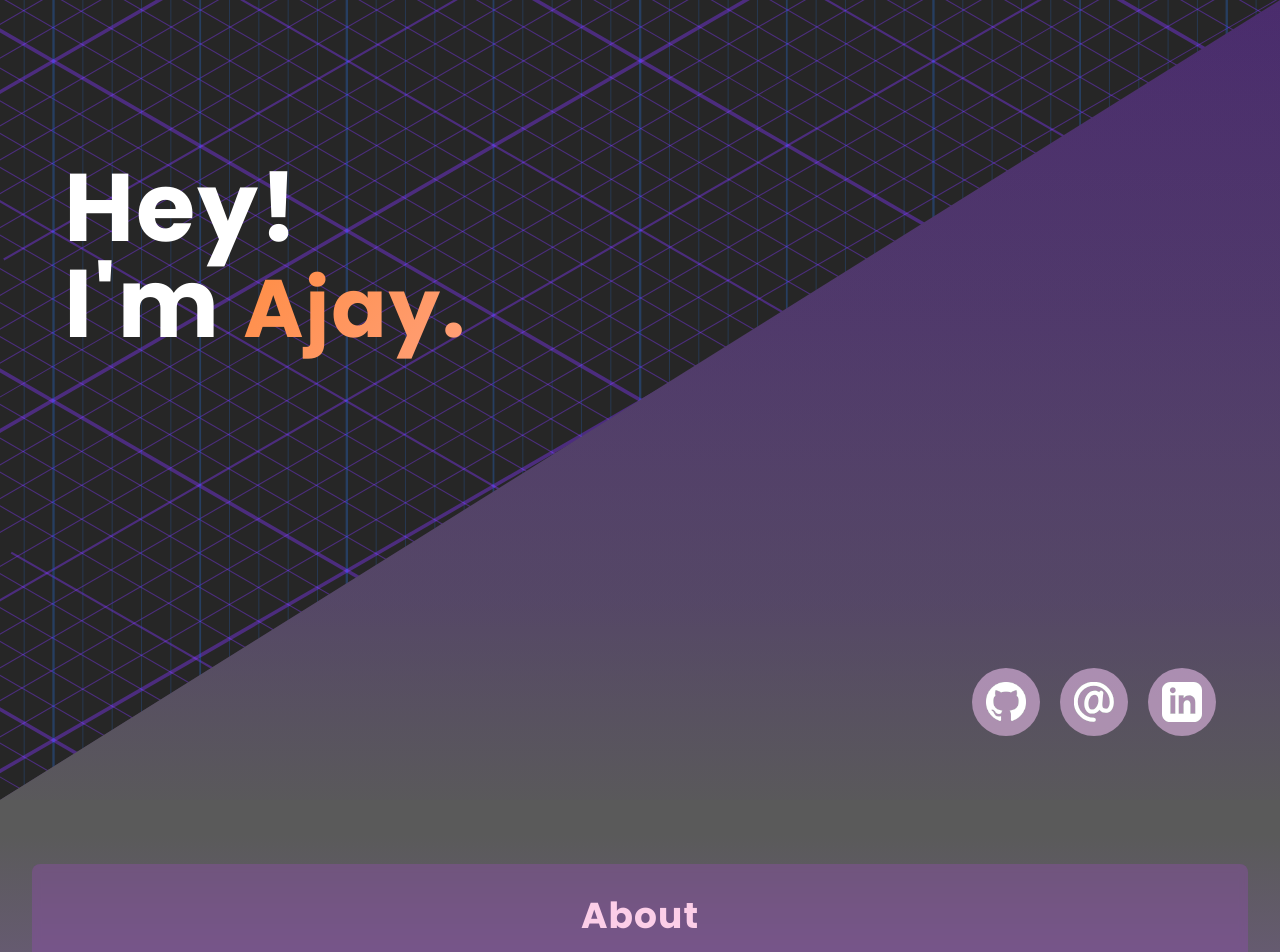
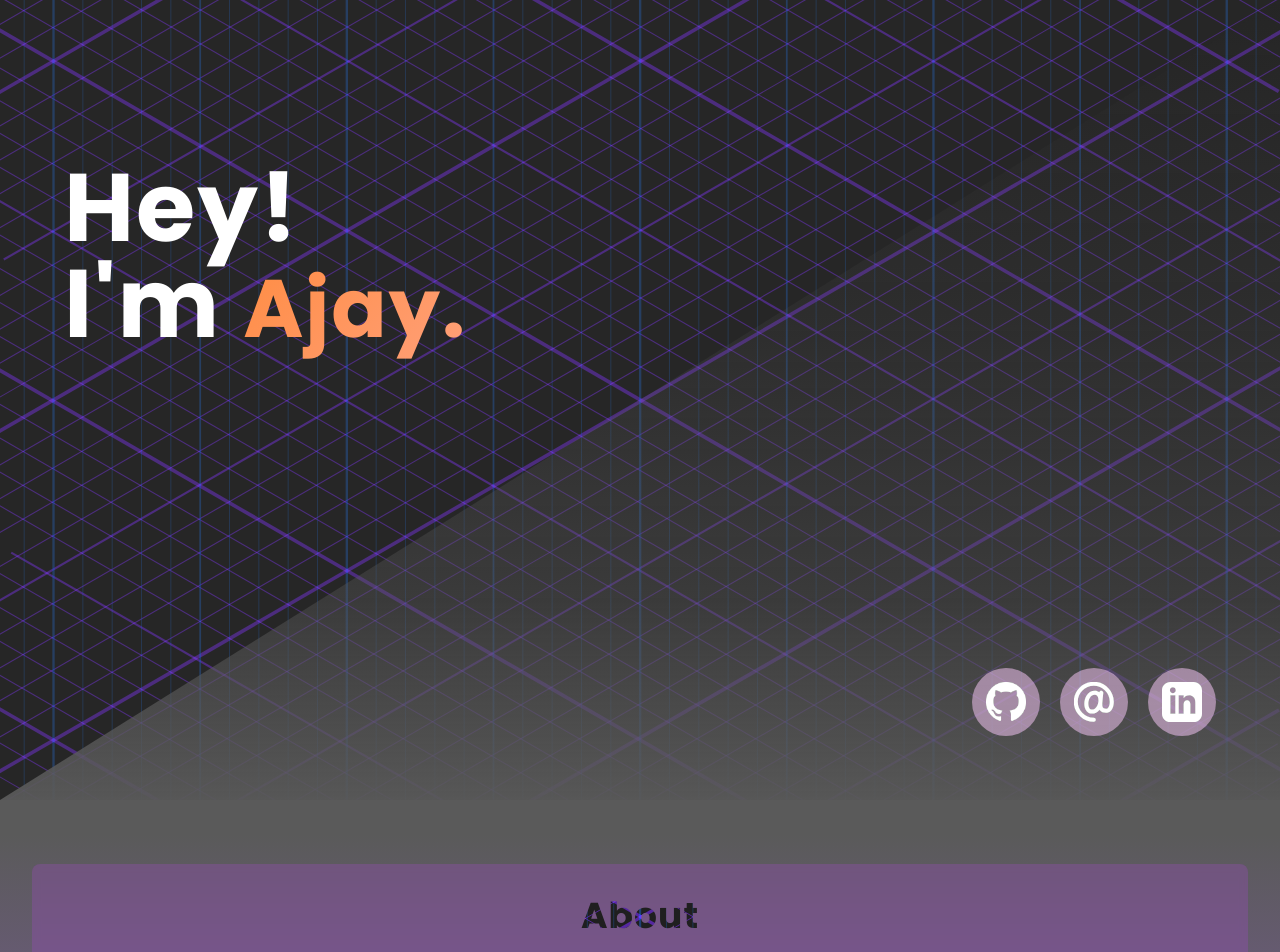
Before and after one commit to ajayraj/ajayraj.co, an Astro site: page / in a window 1280 px wide. Shown: the top 952 px of the page. Built offline with nearby package versions, Linux system fonts and the light colour scheme; Astro itself is replaced by a stand-in of ours.

Commit message:
transparent section titles experiment

```diff
--- a/src/components/Hero.astro
+++ b/src/components/Hero.astro
@@ -105,7 +105,6 @@
     display: flex;
     align-items: center;
     justify-content: center;
-    will-change: transform;
   }
 
   .social-button:hover {
--- a/src/components/Projects.astro
+++ b/src/components/Projects.astro
@@ -85,7 +85,7 @@ const projects = [
       ))}
     </div>
 
-    <div class="mt-12 text-center fade-in-on-scroll">
+    <div class="mt-12 text-center ">
       <a href="https://github.com/ajayraj" target="_blank" rel="noopener noreferrer" class="inline-flex items-center gap-2 text-pink-200 hover:text-orange-300 transition-colors text-lg">
         More projects on GitHub
         <svg class="w-5 h-5" fill="none" stroke="currentColor" viewBox="0 0 24 24">
--- a/src/layouts/Layout.astro
+++ b/src/layouts/Layout.astro
@@ -26,12 +26,14 @@ const {
     <title>{title}</title>
   </head>
   <body class="text-white font-sans antialiased">
+    <!-- Fixed parallax SVG background for entire page -->
+    <div class="fixed-parallax-bg"></div>
     <slot />
     <script is:inline>
       document.addEventListener('DOMContentLoaded', () => {
         const observerOptions = {
-          threshold: 0.1,
-          rootMargin: '0px 0px -100px 0px'
+          threshold: 0.15,
+          rootMargin: '0px'
         };
 
         const fadeInObserver = new IntersectionObserver((entries) => {
@@ -59,6 +61,24 @@ const {
     font-family: 'Poppins', -apple-system, BlinkMacSystemFont, 'Segoe UI', Roboto, sans-serif;
     background: linear-gradient(to bottom, #4a2c6d 0%, #5a4a70 30%, #695a75 60%, #5a5a5a 100%);
     min-height: 100vh;
+    position: relative;
+  }
+
+  /* Fixed parallax background for entire page - behind content */
+  .fixed-parallax-bg {
+    position: fixed;
+    top: 0;
+    left: 0;
+    width: 100%;
+    height: 100%;
+    background-image: url(/img/isometric-green.svg);
+    background-attachment: fixed;
+    background-position: center;
+    background-repeat: no-repeat;
+    background-size: cover;
+    filter: saturate(200%) hue-rotate(-90deg) contrast(70%) invert();
+    pointer-events: none;
+    z-index: -1;
   }
 
   /* Typography improvements */
@@ -66,25 +86,33 @@ const {
     letter-spacing: 0.02em;
   }
 
-  h2 {
+  /* Section titles reveal parallax SVG through text */
+  section h2 {
     letter-spacing: 0.03em;
+    position: relative;
+    background-image: url(/img/isometric-green.svg);
+    background-attachment: fixed;
+    background-position: center;
+    background-repeat: no-repeat;
+    background-size: cover;
+    -webkit-background-clip: text;
+    -webkit-text-fill-color: transparent;
+    background-clip: text;
+    filter: saturate(220%) hue-rotate(-90deg) contrast(80%) invert() brightness(1.2);
   }
 
   p {
     line-height: 1.7;
   }
 
-  /* Fade-in animations */
+  /* Fade-in animations - opacity only, no transform to avoid compositor conflicts */
   .fade-in-on-scroll {
     opacity: 0;
-    transform: translateY(20px);
-    transition: opacity 0.5s ease, transform 0.5s ease;
-    will-change: opacity, transform;
+    transition: opacity 0.6s ease;
   }
 
   .fade-in-visible {
     opacity: 1;
-    transform: translateY(0);
   }
 
   /* Smooth link interactions */
```
